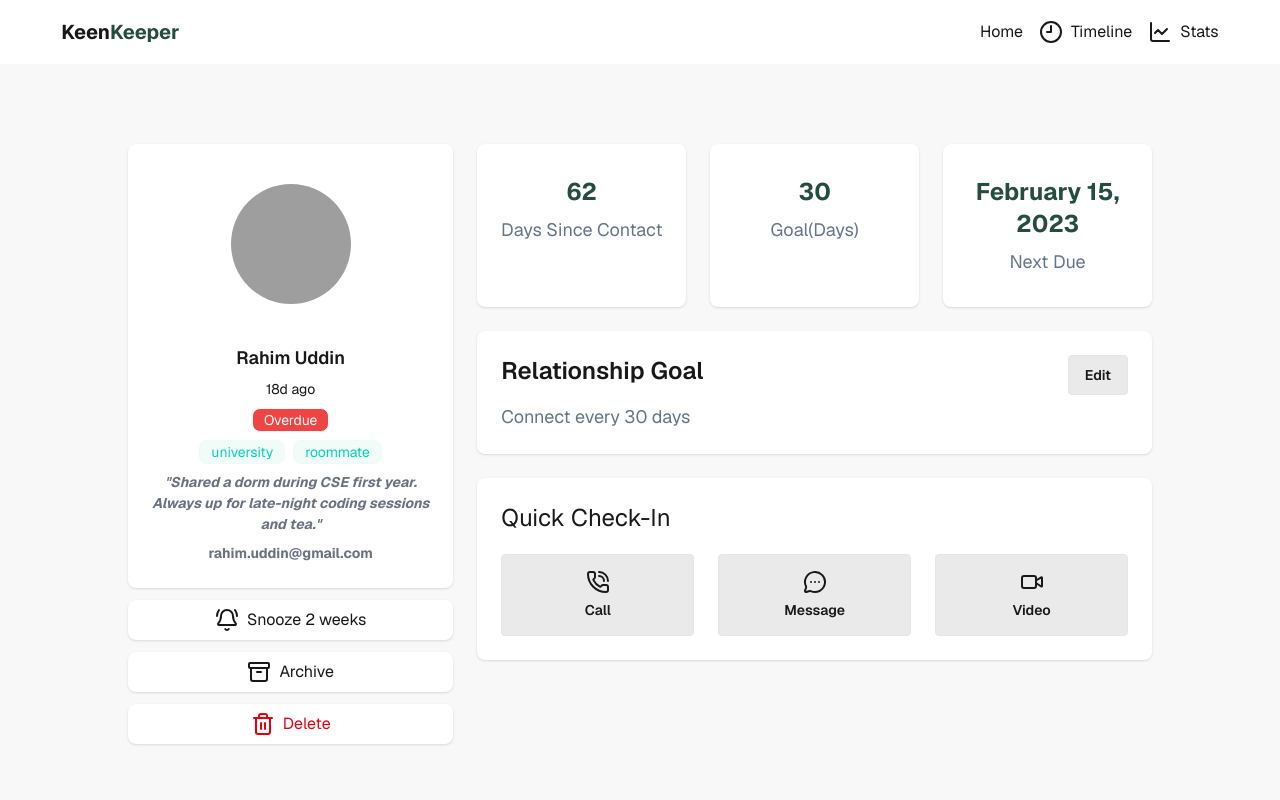
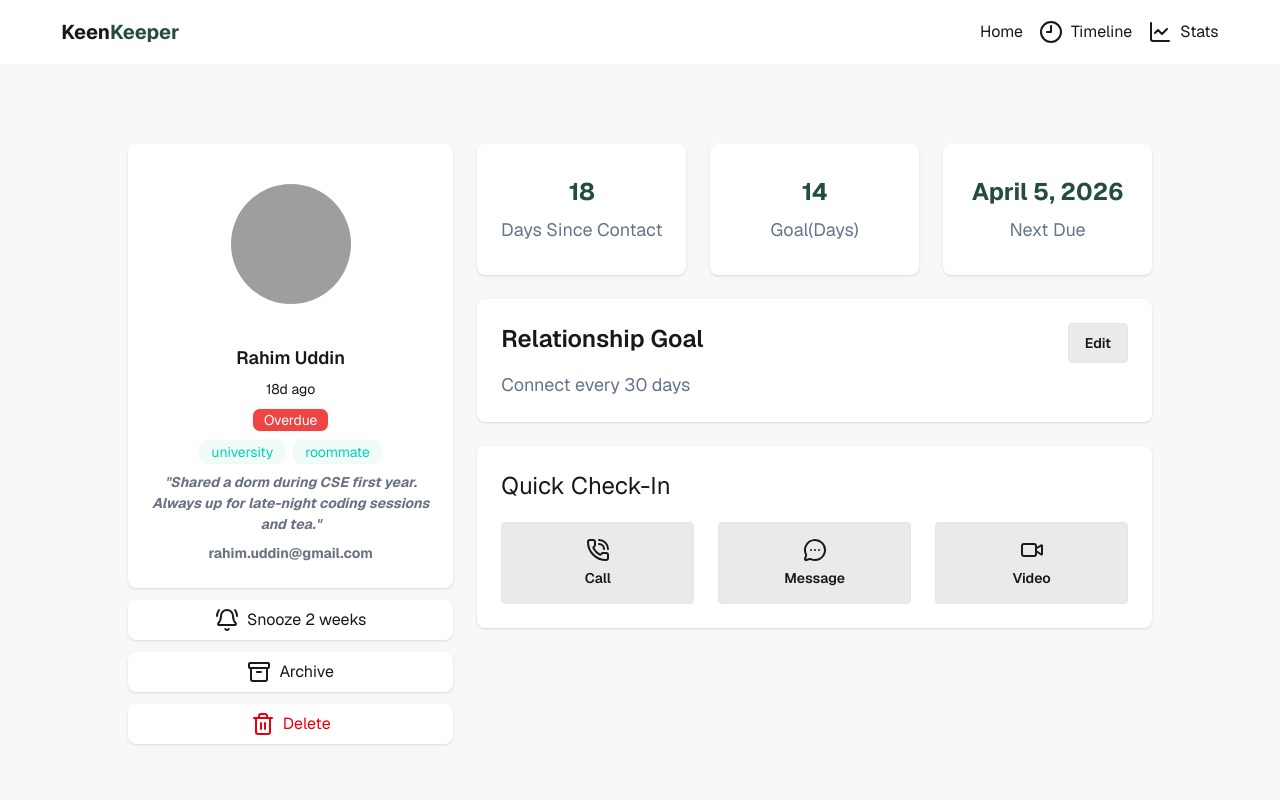
Before and after one commit to crack69-git/keen-keeper, a React (Vite) app: page /friends/1 in a window 1280 px wide. Shown: the top 800 px of the page. Built offline with nearby package versions, Linux system fonts and the light colour scheme; grey boxes are pictures that could not be loaded; a web font is replaced by a local one.

Commit message:
added friend details days since contact,goal and next due date dynamically form json file

```diff
--- a/public/myData.json
+++ b/public/myData.json
@@ -6,13 +6,10 @@
     "email": "rahim.uddin@gmail.com",
     "days_since_contact": 18,
     "status": "Overdue",
-        "tags": [
-            "university",
-            "roommate"
-        ],
+    "tags": ["university", "roommate"],
     "bio": "Shared a dorm during CSE first year. Always up for late-night coding sessions and tea.",
     "goal": 14,
-        "next_due_date": "2026-04-05"
+    "next_due_date": "April 5, 2026"
   },
   {
     "id": 2,
@@ -21,13 +18,10 @@
     "email": "nusrat.jahan@gmail.com",
     "days_since_contact": 12,
     "status": "Almost Due",
-        "tags": [
-            "school",
-            "close friend"
-        ],
+    "tags": ["school", "close friend"],
     "bio": "Known since high school. We still talk about old memories and life updates.",
     "goal": 14,
-        "next_due_date": "2026-04-16"
+    "next_due_date": "April 16, 2026"
   },
   {
     "id": 3,
@@ -36,13 +30,10 @@
     "email": "arif.hossain@gmail.com",
     "days_since_contact": 5,
     "status": "On-track",
-        "tags": [
-            "gym",
-            "fitness"
-        ],
+    "tags": ["gym", "fitness"],
     "bio": "Workout partner. Keeps pushing me to stay consistent and disciplined.",
     "goal": 10,
-        "next_due_date": "2026-04-20"
+    "next_due_date": "April 20, 2026"
   },
   {
     "id": 4,
@@ -51,13 +42,10 @@
     "email": "tanvir.ahmed@gmail.com",
     "days_since_contact": 21,
     "status": "Overdue",
-        "tags": [
-            "project",
-            "teammate"
-        ],
+    "tags": ["project", "teammate"],
     "bio": "Worked together on a DBMS project. Great at backend logic and debugging.",
     "goal": 14,
-        "next_due_date": "2026-04-01"
+    "next_due_date": "April 1, 2026"
   },
   {
     "id": 5,
@@ -66,13 +54,10 @@
     "email": "farzana.akter@gmail.com",
     "days_since_contact": 13,
     "status": "Almost Due",
-        "tags": [
-            "neighbor",
-            "family friend"
-        ],
+    "tags": ["neighbor", "family friend"],
     "bio": "Grew up in the same area. Our families are still closely connected.",
     "goal": 14,
-        "next_due_date": "2026-04-17"
+    "next_due_date": "April 17, 2026"
   },
   {
     "id": 6,
@@ -81,13 +66,10 @@
     "email": "sakib.chowdhury@gmail.com",
     "days_since_contact": 3,
     "status": "On-track",
-        "tags": [
-            "football",
-            "sports"
-        ],
+    "tags": ["football", "sports"],
     "bio": "Play football together every weekend. Always competitive but fun.",
     "goal": 7,
-        "next_due_date": "2026-04-18"
+    "next_due_date": "April 18, 2026"
   },
   {
     "id": 7,
@@ -96,13 +78,10 @@
     "email": "mehedi.hasan@gmail.com",
     "days_since_contact": 15,
     "status": "Overdue",
-        "tags": [
-            "freelancing",
-            "tech"
-        ],
+    "tags": ["freelancing", "tech"],
     "bio": "Met through freelancing work. Often discuss clients, gigs, and new tech trends.",
     "goal": 10,
-        "next_due_date": "2026-04-10"
+    "next_due_date": "April 10, 2026"
   },
   {
     "id": 8,
@@ -111,12 +90,9 @@
     "email": "sabina.yasmin@gmail.com",
     "days_since_contact": 9,
     "status": "On-track",
-        "tags": [
-            "debate club",
-            "public speaking"
-        ],
+    "tags": ["debate club", "public speaking"],
     "bio": "Met in university debate club. Still exchange ideas and attend events sometimes.",
     "goal": 14,
-        "next_due_date": "2026-04-22"
+    "next_due_date": "April 22, 2026"
   }
 ]
--- a/src/FriendDetail/FriendDetail.jsx
+++ b/src/FriendDetail/FriendDetail.jsx
@@ -150,18 +150,22 @@ const FriendDetail = () => {
           <div className="flex flex-col gap-6 sm:col-span-2 ">
             <div className="grid sm:grid-cols-3 gap-6">
               <div className="card w-full bg-base-100 card-xs text-center shadow-sm py-8">
-                <p className="text-[#244D3F] text-2xl font-bold">62</p>
+                <p className="text-[#244D3F] text-2xl font-bold">
+                  {detail.days_since_contact}
+                </p>
                 <p className="text-[#64748B] text-[18px] mt-2">
                   Days Since Contact
                 </p>
               </div>
               <div className="card w-full bg-base-100 card-xs text-center shadow-sm py-8">
-                <p className="text-[#244D3F] text-2xl font-bold">30</p>
+                <p className="text-[#244D3F] text-2xl font-bold">
+                  {detail.goal}
+                </p>
                 <p className="text-[#64748B] text-[18px] mt-2">Goal(Days)</p>
               </div>
               <div className="card w-full bg-base-100 card-xs text-center shadow-sm py-8">
                 <p className="text-[#244D3F] text-2xl font-bold px-3">
-                  February 15, 2023
+                  {detail.next_due_date}
                 </p>
                 <p className="text-[#64748B] text-[18px] mt-2">Next Due</p>
               </div>
```
Lines whose indentation alone changed are shown as unchanged.
